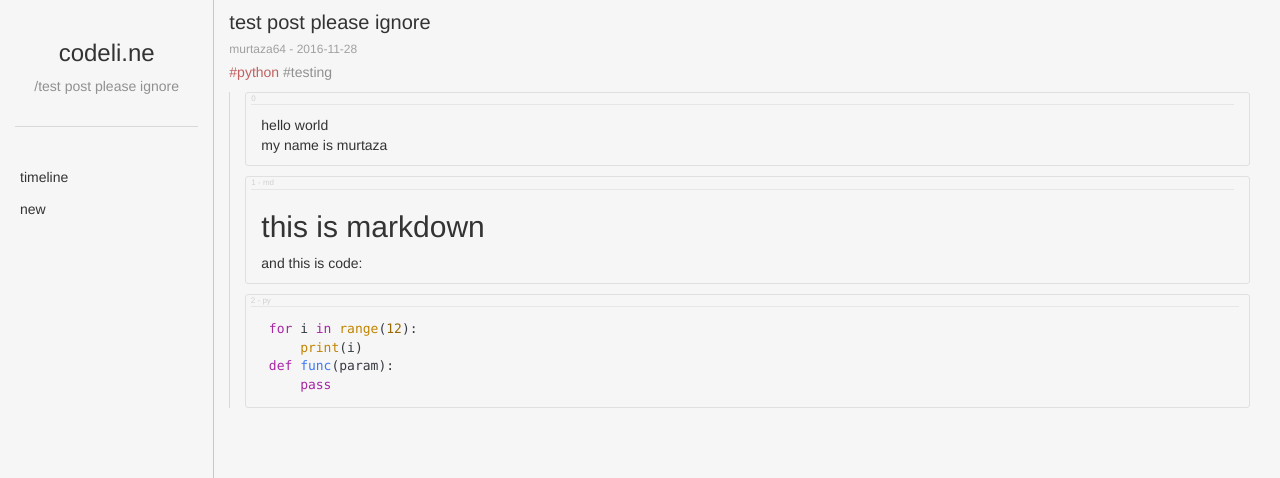
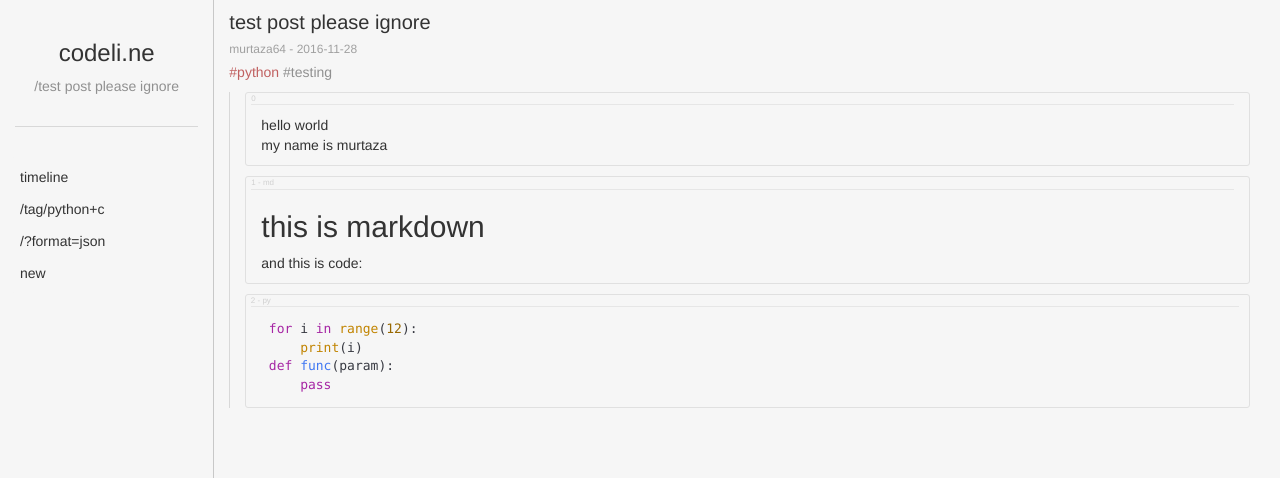
Before and after one commit to murtaza64/codeline, a Django app: page /1 in a window 1280 px wide. Shown: the top 478 px of the page. Run offline with Django 3.2, Linux system fonts and the light colour scheme; data comes from the database, SQL or seed files in the repository; some libraries are stand-ins or nearby versions.

Commit message:
Added helpful sidebar links for testing

```diff
--- a/mysite/timeline/templates/timeline/includes/sidebarlinks.html
+++ b/mysite/timeline/templates/timeline/includes/sidebarlinks.html
@@ -1,4 +1,6 @@
 <li><a href='/'>timeline</a></li>
 <!-- <li><a href='/test'>test</a></li> -->
 <!-- <li><a href='/list'>list</a></li> -->
+<li><a href='/tag/python+c'>/tag/python+c</a></li>
+<li><a href='/?format=json'>/?format=json</a></li>
 <li><a href='/new'>new</a></li>
```
Also changed, not shown: 1 other file.
